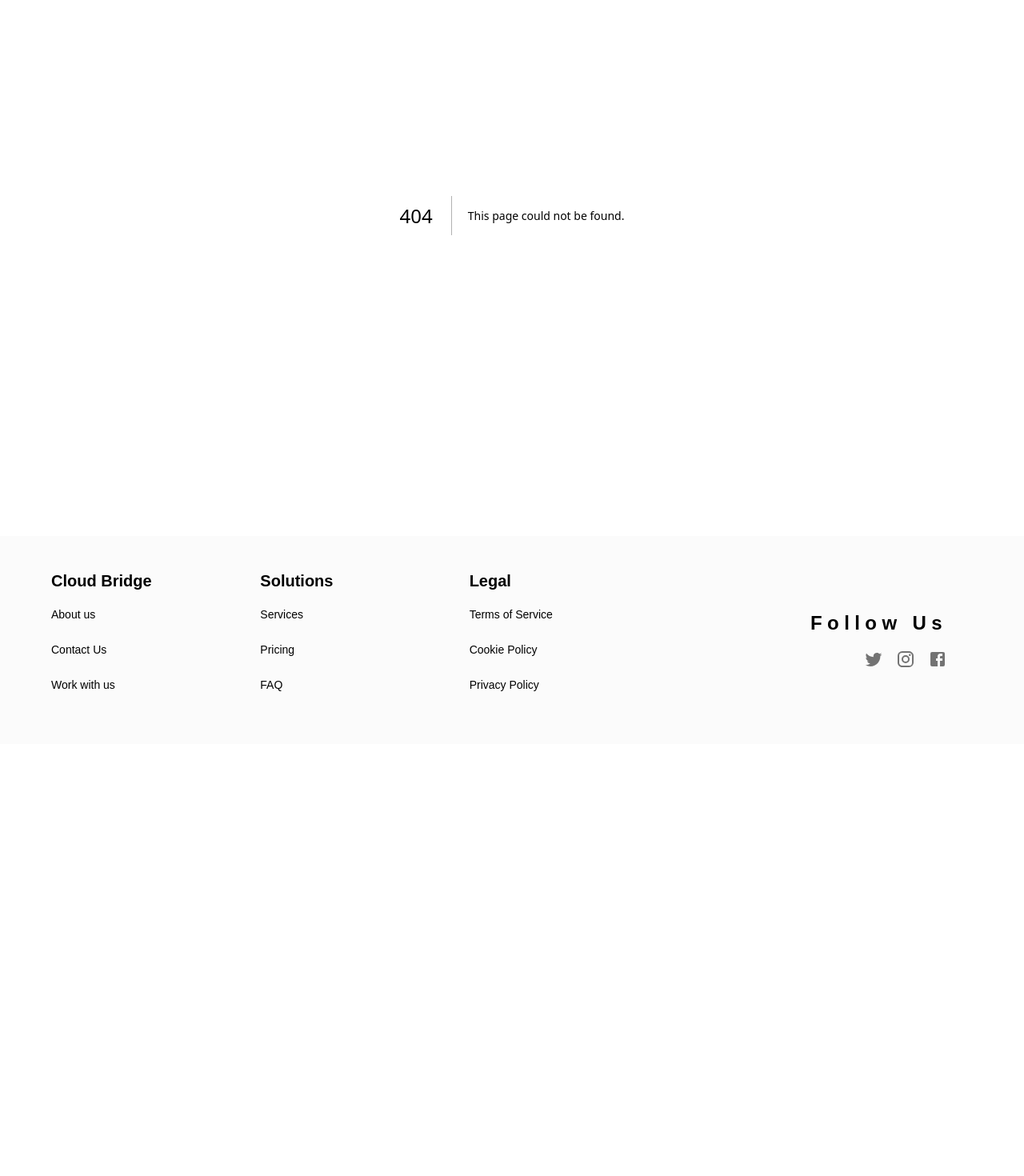
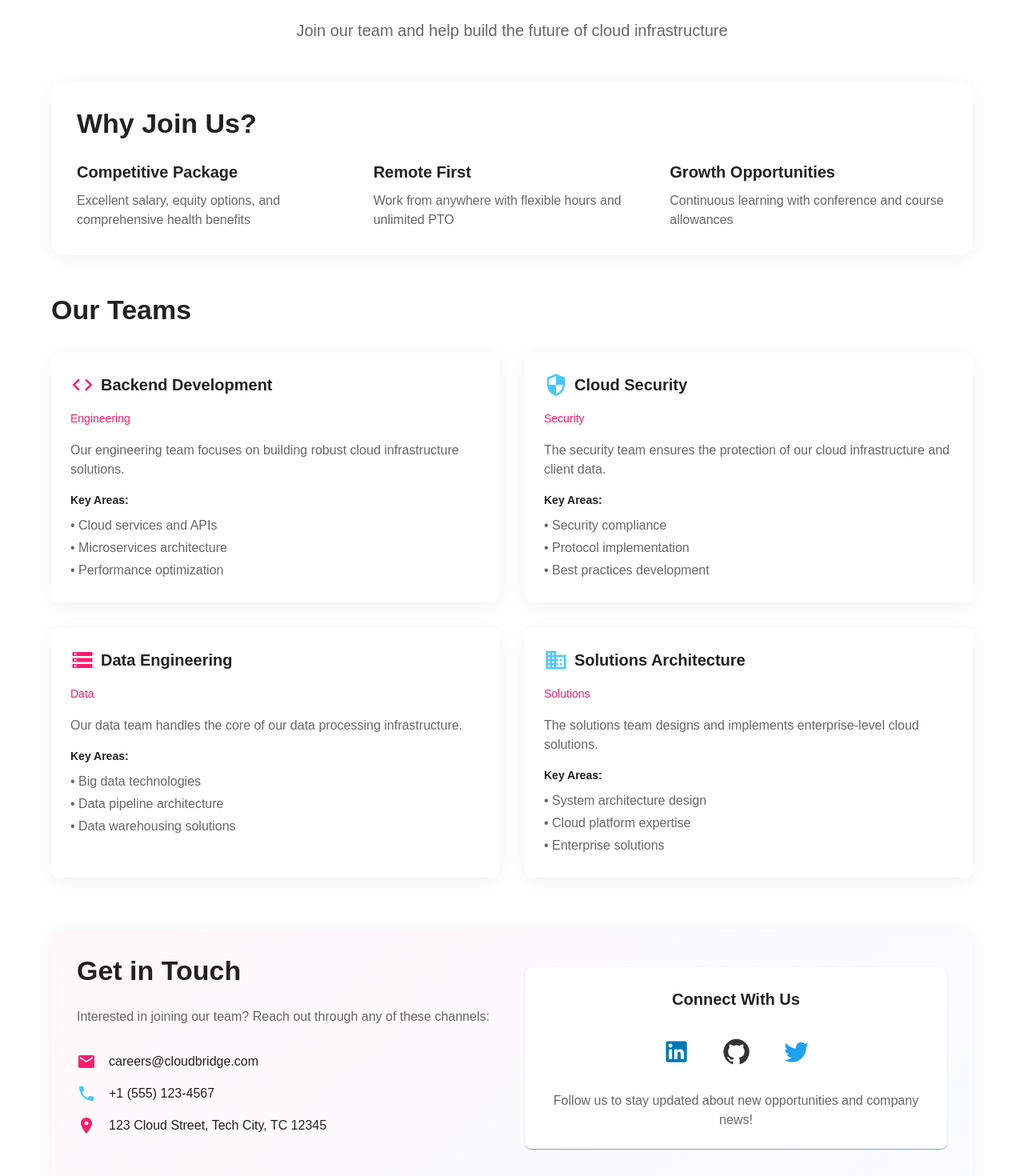
Before and after one commit to GaelAlburo/final-project, a Next.js app in the folder front/: page /work in a window 1280 px wide. Before the commit this address had no page. Shown: the part 200-1670 px from the top of the page at 80% size. Before the commit the page ends 1130 px from the top, so only its background shows below. Built offline with nearby package versions, Linux system fonts and the light colour scheme; a web font is replaced by a local one.

Commit message:
feat(pages): add Work With Us page
- Add Work With Us page component
- Implement team sections and benefits display
- Add social media and contact information
- Match existing design system and styling

```diff
--- a/front/app/components/footer-global.jsx
+++ b/front/app/components/footer-global.jsx
@@ -15,7 +15,7 @@ export default function FooterGlobal() {
       }}
     >
       <Container maxWidth="lg">
-        <Grid container spacing={6}>
+        <Grid container spaxfcing={6}>
           <Grid item md={8}>
             <Grid container spacing={4}>
               <Grid item md={4}>
@@ -70,7 +70,7 @@ export default function FooterGlobal() {
                 <Typography
                 component={Link}
                 color="inherit"
-                href="#"
+                href="faq"
                 variant="body2"
                 sx={{ mb: 3, textDecoration: "none", display: "block", '&:hover': { color: '#FF1B6B' }}}>
                   FAQ
--- /dev/null
+++ b/front/app/work/page.jsx
@@ -0,0 +1,268 @@
+'use client';
+
+import React from 'react';
+import {
+  Box,
+  Container,
+  Typography,
+  Grid,
+  Paper,
+  IconButton,
+  Link,
+} from '@mui/material';
+import {
+  Code,
+  Security,
+  Storage,
+  Business,
+  Email,
+  Place,
+  Phone,
+  LinkedIn,
+  GitHub,
+  Twitter,
+} from '@mui/icons-material';
+
+// Team Card Component remains the same
+const TeamCard = ({ icon, title, department, description, areas }) => (
+  <Paper sx={{
+    p: 3,
+    height: '100%',
+    borderRadius: 2,
+    boxShadow: '0 4px 24px rgba(0,0,0,0.06)'
+  }}>
+    <Box sx={{ display: 'flex', alignItems: 'center', mb: 2 }}>
+      {icon}
+      <Typography variant="h6" sx={{ ml: 1, fontWeight: 'bold' }}>
+        {title}
+      </Typography>
+    </Box>
+    <Typography variant="subtitle2" sx={{ color: '#FF1B6B', mb: 2 }}>
+      {department}
+    </Typography>
+    <Typography color="text.secondary" sx={{ mb: 2 }}>
+      {description}
+    </Typography>
+    <Typography variant="subtitle2" sx={{ fontWeight: 'bold', mb: 1 }}>
+      Key Areas:
+    </Typography>
+    {areas.map((area, index) => (
+      <Typography key={index} color="text.secondary" sx={{ mb: 0.5 }}>
+        • {area}
+      </Typography>
+    ))}
+  </Paper>
+);
+
+// Updated Contact Component with Social Links
+const ContactSection = () => (
+  <Paper sx={{
+    p: 4,
+    mt: 8,
+    borderRadius: 4,
+    background: 'linear-gradient(135deg, rgba(255,27,107,0.03) 0%, rgba(69,202,255,0.03) 100%)',
+    boxShadow: '0 4px 24px rgba(0,0,0,0.06)'
+  }}>
+    <Grid container spacing={4} alignItems="center">
+      {/* Contact Information */}
+      <Grid item xs={12} md={6}>
+        <Typography variant="h4" sx={{ mb: 3, fontWeight: 'bold' }}>
+          Get in Touch
+        </Typography>
+        <Typography color="text.secondary" sx={{ mb: 4 }}>
+          Interested in joining our team? Reach out through any of these channels:
+        </Typography>
+
+        <Box sx={{ display: 'flex', alignItems: 'center', mb: 2 }}>
+          <Email sx={{ color: '#FF1B6B', mr: 2 }} />
+          <Link href="mailto:careers@cloudbridge.com" color="inherit" underline="hover">
+            careers@cloudbridge.com
+          </Link>
+        </Box>
+        <Box sx={{ display: 'flex', alignItems: 'center', mb: 2 }}>
+          <Phone sx={{ color: '#45CAFF', mr: 2 }} />
+          <Link href="tel:+15551234567" color="inherit" underline="hover">
+            +1 (555) 123-4567
+          </Link>
+        </Box>
+        <Box sx={{ display: 'flex', alignItems: 'center', mb: 4 }}>
+          <Place sx={{ color: '#FF1B6B', mr: 2 }} />
+          <Typography>123 Cloud Street, Tech City, TC 12345</Typography>
+        </Box>
+      </Grid>
+
+      {/* Social Media Links */}
+      <Grid item xs={12} md={6}>
+        <Paper sx={{
+          p: 3,
+          borderRadius: 2,
+          bgcolor: 'white',
+          textAlign: 'center'
+        }}>
+          <Typography variant="h6" sx={{ mb: 3, fontWeight: 'bold' }}>
+            Connect With Us
+          </Typography>
+          <Box sx={{ display: 'flex', justifyContent: 'center', gap: 3 }}>
+            <IconButton
+              href="https://linkedin.com/company/cloudbridge"
+              target="_blank"
+              sx={{
+                color: '#0077B5',
+                '&:hover': { transform: 'scale(1.1)' }
+              }}
+            >
+              <LinkedIn fontSize="large" />
+            </IconButton>
+            <IconButton
+              href="https://github.com/cloudbridge"
+              target="_blank"
+              sx={{
+                color: '#333',
+                '&:hover': { transform: 'scale(1.1)' }
+              }}
+            >
+              <GitHub fontSize="large" />
+            </IconButton>
+            <IconButton
+              href="https://twitter.com/cloudbridge"
+              target="_blank"
+              sx={{
+                color: '#1DA1F2',
+                '&:hover': { transform: 'scale(1.1)' }
+              }}
+            >
+              <Twitter fontSize="large" />
+            </IconButton>
+          </Box>
+          <Typography variant="body1" sx={{ mt: 3, color: 'text.secondary' }}>
+            Follow us to stay updated about new opportunities and company news!
+          </Typography>
+        </Paper>
+      </Grid>
+    </Grid>
+  </Paper>
+);
+
+// Main component
+const WorkWithUsPage = () => {
+  // Teams data array
+  const teams = [
+    {
+      icon: <Code sx={{ fontSize: 30, color: '#FF1B6B' }} />,
+      title: "Backend Development",
+      department: "Engineering",
+      description: "Our engineering team focuses on building robust cloud infrastructure solutions.",
+      areas: [
+        "Cloud services and APIs",
+        "Microservices architecture",
+        "Performance optimization",
+      ]
+    },
+    {
+      icon: <Security sx={{ fontSize: 30, color: '#45CAFF' }} />,
+      title: "Cloud Security",
+      department: "Security",
+      description: "The security team ensures the protection of our cloud infrastructure and client data.",
+      areas: [
+        "Security compliance",
+        "Protocol implementation",
+        "Best practices development",
+      ]
+    },
+    {
+      icon: <Storage sx={{ fontSize: 30, color: '#FF1B6B' }} />,
+      title: "Data Engineering",
+      department: "Data",
+      description: "Our data team handles the core of our data processing infrastructure.",
+      areas: [
+        "Big data technologies",
+        "Data pipeline architecture",
+        "Data warehousing solutions",
+      ]
+    },
+    {
+      icon: <Business sx={{ fontSize: 30, color: '#45CAFF' }} />,
+      title: "Solutions Architecture",
+      department: "Solutions",
+      description: "The solutions team designs and implements enterprise-level cloud solutions.",
+      areas: [
+        "System architecture design",
+        "Cloud platform expertise",
+        "Enterprise solutions",
+      ]
+    }
+  ];
+
+  return (
+    <Box sx={{ bgcolor: '#fff', minHeight: '100vh' }}>
+      <Container maxWidth="lg" sx={{ py: 8 }}>
+        {/* Page Header */}
+        <Box sx={{ textAlign: 'center', mb: 6 }}>
+          <Typography variant="h2"
+            sx={{
+              fontWeight: 'bold',
+              mb: 2,
+              background: 'linear-gradient(90deg, #FF1B6B 0%, #45CAFF 100%)',
+              WebkitBackgroundClip: 'text',
+              WebkitTextFillColor: 'transparent'
+            }}>
+            Work With Us
+          </Typography>
+          <Typography variant="h6" sx={{ color: 'text.secondary' }}>
+            Join our team and help build the future of cloud infrastructure
+          </Typography>
+        </Box>
+
+        {/* Benefits Section */}
+        <Paper sx={{ p: 4, mb: 6, borderRadius: 4, boxShadow: '0 4px 24px rgba(0,0,0,0.06)' }}>
+          <Typography variant="h4" sx={{ mb: 3, fontWeight: 'bold' }}>
+            Why Join Us?
+          </Typography>
+          <Grid container spacing={3}>
+            <Grid item xs={12} md={4}>
+              <Typography variant="h6" sx={{ mb: 1, fontWeight: 'bold' }}>
+                Competitive Package
+              </Typography>
+              <Typography color="text.secondary">
+                Excellent salary, equity options, and comprehensive health benefits
+              </Typography>
+            </Grid>
+            <Grid item xs={12} md={4}>
+              <Typography variant="h6" sx={{ mb: 1, fontWeight: 'bold' }}>
+                Remote First
+              </Typography>
+              <Typography color="text.secondary">
+                Work from anywhere with flexible hours and unlimited PTO
+              </Typography>
+            </Grid>
+            <Grid item xs={12} md={4}>
+              <Typography variant="h6" sx={{ mb: 1, fontWeight: 'bold' }}>
+                Growth Opportunities
+              </Typography>
+              <Typography color="text.secondary">
+                Continuous learning with conference and course allowances
+              </Typography>
+            </Grid>
+          </Grid>
+        </Paper>
+
+        {/* Teams Section */}
+        <Typography variant="h4" sx={{ mb: 4, fontWeight: 'bold' }}>
+          Our Teams
+        </Typography>
+        <Grid container spacing={4}>
+          {teams.map((team, index) => (
+            <Grid item xs={12} md={6} key={index}>
+              <TeamCard {...team} />
+            </Grid>
+          ))}
+        </Grid>
+
+        {/* Contact Section */}
+        <ContactSection />
+      </Container>
+    </Box>
+  );
+};
+
+export default WorkWithUsPage;
```
